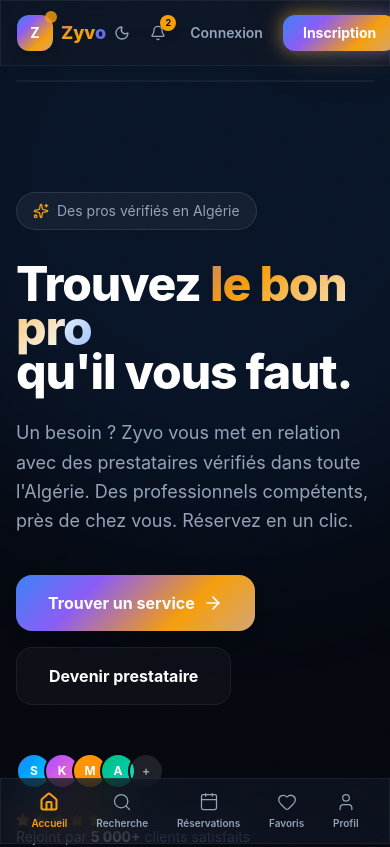
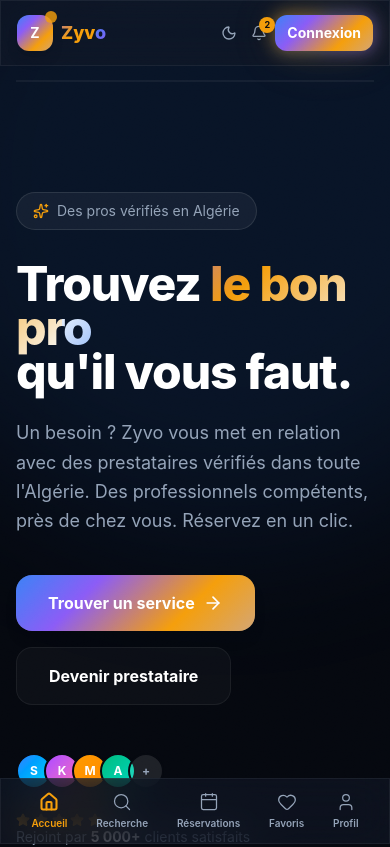
Before and after one commit to karimbzn31/ZYVO-OFFICIEL-, a React (Vite) app: page / in a window 390 px wide. Shown: the top 847 px of the page. Built offline with nearby package versions, Linux system fonts and the light colour scheme.

Commit message:
fix(mobile): optimiser header - supprimer Inscription, réduire espace

```diff
--- a/src/components/Header.jsx
+++ b/src/components/Header.jsx
@@ -18,7 +18,7 @@ function ThemeToggle() {
   return (
     <button
       onClick={toggleTheme}
-      className="p-2 rounded-xl text-zyvo-muted hover:text-white hover:bg-white/5 transition-all"
+      className="p-1.5 sm:p-2 rounded-xl text-zyvo-muted hover:text-white hover:bg-white/5 transition-all"
       title={theme === 'dark' ? 'Mode clair' : 'Mode sombre'}
     >
       {theme === 'dark' ? <Moon className="w-4 h-4" /> : <Sun className="w-4 h-4 text-zyvo-gold" />}
@@ -31,7 +31,7 @@ function NotificationBell() {
   return (
     <button
       onClick={() => setShowPanel(true)}
-      className="relative p-2 rounded-xl text-zyvo-muted hover:text-white hover:bg-white/5 transition-all"
+      className="relative p-1.5 sm:p-2 rounded-xl text-zyvo-muted hover:text-white hover:bg-white/5 transition-all"
     >
       <Bell className="w-4 h-4" />
       {unreadCount > 0 && (
@@ -81,11 +81,11 @@ export default function Header() {
             ))}
           </nav>
 
-          <div className="flex items-center gap-1">
+          <div className="flex items-center gap-0.5 sm:gap-1">
             <ThemeToggle />
             <Link
               to="/messages"
-              className="hidden sm:flex p-2 rounded-xl text-zyvo-muted hover:text-white hover:bg-white/5 transition-all"
+              className="hidden sm:flex p-1.5 sm:p-2 rounded-xl text-zyvo-muted hover:text-white hover:bg-white/5 transition-all"
             >
               <MessageCircle className="w-4 h-4" />
             </Link>
@@ -98,20 +98,12 @@ export default function Header() {
                 {user.name.charAt(0)}
               </Link>
             ) : (
-              <div className="flex items-center gap-2">
-                <Link
-                  to="/auth"
-                  className="text-sm font-semibold text-zyvo-muted hover:text-white transition-colors px-3 py-2"
-                >
-                  {_t('nav.login')}
-                </Link>
-                <Link
-                  to="/auth"
-                  className="gradient-brand text-white text-sm font-bold px-5 py-2 rounded-xl gradient-glow-warm hover:scale-105 transition-all duration-300 glow-worm"
-                >
-                  {_t('nav.register')}
-                </Link>
-              </div>
+              <Link
+                to="/auth"
+                className="gradient-brand text-white text-sm font-bold px-3 sm:px-5 py-2 rounded-xl gradient-glow-warm hover:scale-105 transition-all duration-300 glow-worm"
+              >
+                {_t('nav.login')}
+              </Link>
             )}
           </div>
         </div>
```
